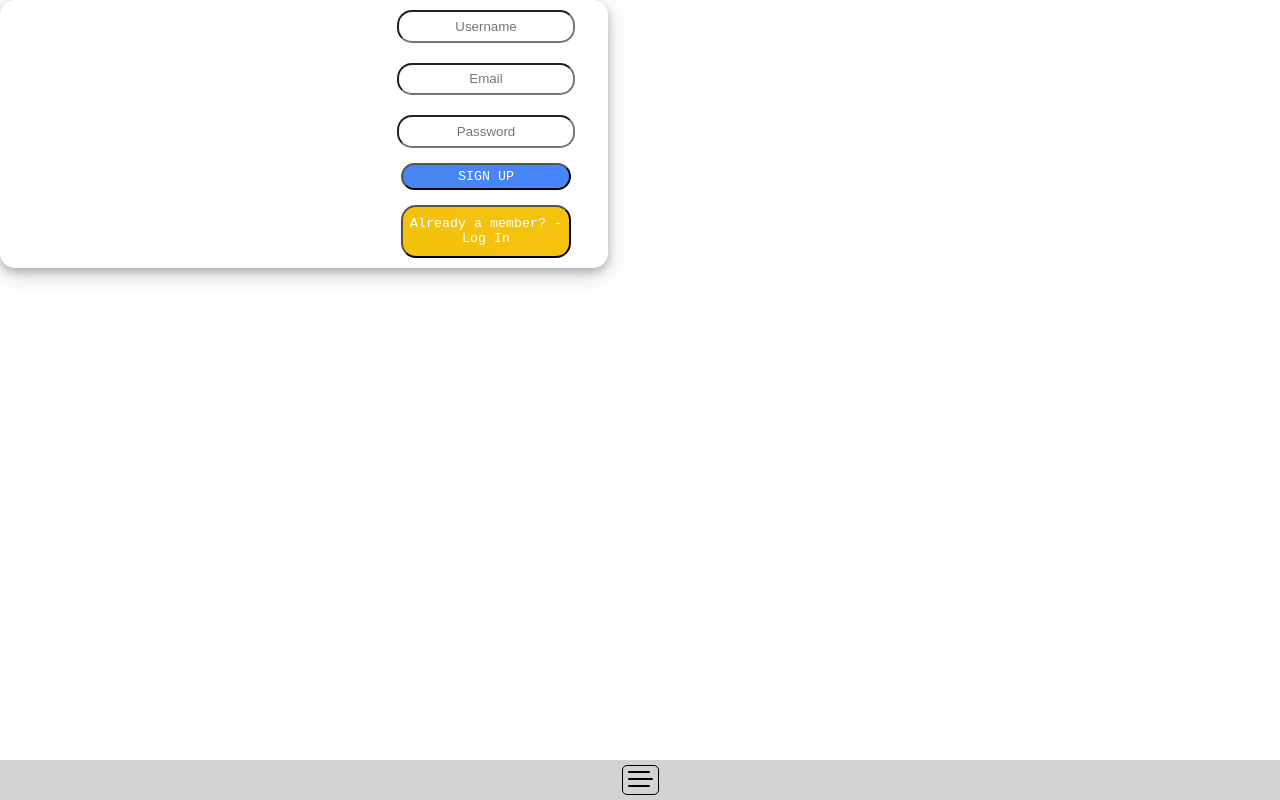
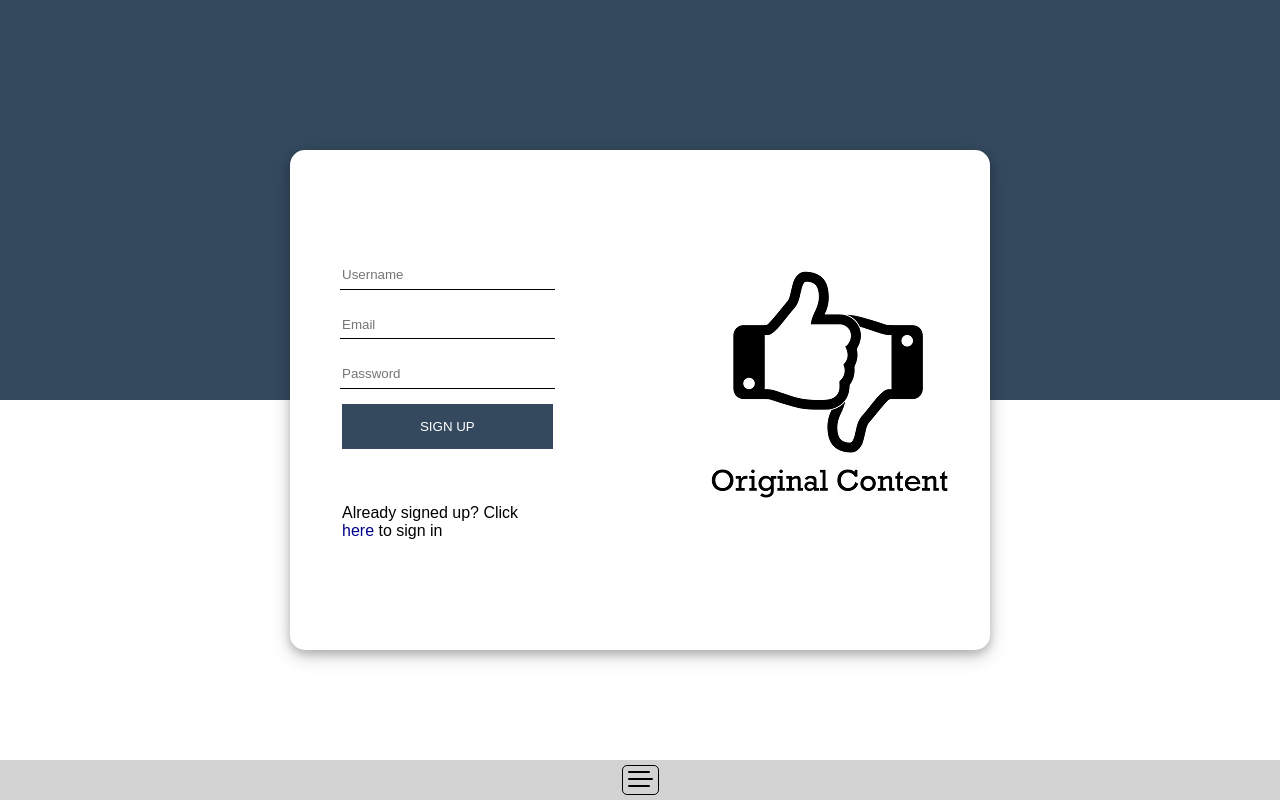
Before and after one commit to oskarits/MediaShare, a website: page Components/signUp/signUp.html in a window 1280 px wide. Drawn offline with Linux system fonts and the light colour scheme.

Commit message:
styles signUp page, added CSS variable for main color

```diff
--- a/Components/home/style.css
+++ b/Components/home/style.css
@@ -5,9 +5,11 @@
 */
 
 
-/* Color Scheme
-    #454545 - black for text
-*/
+/* Color Scheme  */
+:root {
+    --main-color: #34495E;
+}
+
 
 
 
@@ -15,25 +17,6 @@
 
 h1, h2, h3, h4, h5, p {
     font-family: 'Didact Gothic', sans-serif;
-}
-
-body {
-    max-width: 38rem;
-    /* padding: 2rem;
-    margin: auto; */
-    font-family: Arial, Helvetica, sans-serif;
-}
-
-#miniProfile {
-    background-color: pink;
-    border-radius: 50%;
-    float: right;
-    height: 10px;
-    widows: 10px;;
-}
-
-main {
-    top: 40%;
 }
 
 #quote {
@@ -55,6 +38,10 @@ main {
     height: 100%;
 }
 
+.image {
+    width: 70%;
+}
+
 .image p {
     text-align: center;
 }
--- a/Components/profile/style.css
+++ b/Components/profile/style.css
@@ -8,6 +8,9 @@
 /* Color Scheme
     #454545 - black for text
 */
+:root {
+    --main-color: #34495E;
+}
 
 
 
@@ -27,7 +30,7 @@ body {
 }
 
 .profilePic {
-    background: linear-gradient(to top, white 50%, teal 50%);
+    background: linear-gradient(to top, white 50%, var(--main-color) 50%);
     background-size: auto;
     display: flex;
     flex-flow: row wrap;
--- a/Components/signUp/signUp.html
+++ b/Components/signUp/signUp.html
@@ -29,13 +29,13 @@
             </div>
 
     <div class="main">
-        <div class="container">
+        <div class="containerLogIn">
             <form class="logIn">
                 <input type="text" placeholder="Username">
                 <input type="email" placeholder="Email">
                 <input type="password" placeholder="Password">
-                <button type="submit">SIGN UP</button>
-                <button id="login" type="submit">Already a member? - Log In</button>
+                <button id=signUpButton type="submit">SIGN UP</button>
+                <p id="logInButton">Already signed up? Click <a type="submit" href="/">here</a> to sign in</p>
             </form>
         </div>
     </div>
--- a/Components/signUp/style.css
+++ b/Components/signUp/style.css
@@ -1,27 +1,25 @@
-.main {
-    /* margin-top: 75%; */
-    /* min-height: 100%; */
-    display: flex;
-    flex-flow: column wrap;
-    justify-content: center;
-    align-content: center;
+:root {
+    --main-color: #34495E;
 }
 
-.container {
+
+.main {
     display: flex;
     flex-flow: row wrap;
-    justify-self: center;
-    align-self: center;
-    /* border: solid 1px black; */
-    /* min-height: 80%; */
-    /* min-width: 95%; */
+    justify-content: center;
+    align-items: center;
+    min-height: 100vh;
+    background: linear-gradient(to top, white 50%, var(--main-color) 50%);
+}
+
+.containerLogIn {
+    display: flex;
+    flex-flow: row wrap;
+    justify-content: start;
+    align-items: center;
     border-radius: 15px;
-    /* position: relative; */
     box-shadow: 0 4px 8px 0 rgba(17, 5, 5, 0.2), 0 6px 20px 0 rgba(0, 0, 0, 0.19);
     background-color: #FFF;
-    /* top: 50%; */
-    /* -ms-transform: translateY(-50%);
-    transform: translateY(-50%); */
 }
 
 form {
@@ -29,57 +27,54 @@ form {
     flex-flow: column wrap;
     justify-items: center;
     align-items: center;
-
 }
 
 .logIn input {
     display: flex;
     flex-flow: column wrap;
     justify-content: space-between;
-    margin: 10px 10px;
-    border-radius: 15px;
-    width: 70%;
+    margin: 10px 50px;
+    /* border-radius: 15px; */
+    border: none;
+    border-bottom: solid .5px black;
+    /* width: 70%; */
     height: 2em;
-    text-align: center;
+    width: 70%
 }
 
-.logIn button {
+#signUpButton {
+    background-color: var(--main-color);
+    margin: 5px 10px;
+    color: #fff;
     width: 70%;
-    height: 2em;
-    background-image: linear-gradient(45deg, #4885ed 0%, #4885ff 100%);
-    border-radius: 15px;
-    margin: 5px 10px;
-    transition: .4s;
-    color: #fff;
-    font-family: "Courier New", sans-serif;
+    padding: 15px 15px;
 }
 
-#login {
+#logInButton {
     width: 70%;
-    height: 4em;
-    background-image: linear-gradient(45deg,  #f4c20d 0%,  #f4c30f 100%);
-    border-radius: 15px;
     margin: 10px 10px;
-    transition: .4s;
-    color: #fff;
+    width: 70%;
+    margin-top: 50px;
 }
 
-#login:hover {
-    background-image: linear-gradient(45deg, #FFC107 0%, #f76a35 100%);
-    width: 71%;
-    height: 4.1em;
+#logInButton a {
+    color: darkblue;
 }
 
-.logIn button:hover {
-    background-image: linear-gradient(45deg, #008080 0%, #999900 100%);
-    width: 71%;
-    height: 4.1em;
+#logInButton a:hover {
+    text-decoration: underline;
+    transition: .4s;
 }
 
 /* MEDIA QUERYS */
 
-/* @media (max-width: 767px) {
-    .navbar{
-        display: none;
+@media only screen and (min-width: 700px) {
+    .containerLogIn {
+        height: 500px;
+        width: 700px;
+        background-image: url('/Assets/img/thumbsUp.jpeg');
+        background-position-x: 300px;
+        background-position-y: 100px;
+        background-repeat: no-repeat;
     }
-} */
+}
--- a/global/global.css
+++ b/global/global.css
@@ -2,6 +2,10 @@
 Oskari Sieranen
 Tuomas Paavolainen
 Otto Söderlund */
+
+:root {
+    --main-color: #34495E;
+}
 
 h1, h2, h3, h4, h5, p {
     font-family: 'Didact Gothic', sans-serif;
@@ -22,9 +26,13 @@ html {
 }
 
 body {
-    max-width: 38rem;
+    /* max-width: 38rem; */
     margin: 0;
     font-family: Arial, Helvetica, sans-serif;
+}
+
+button {
+    border: none;
 }
 
 /* NAVIGATION */
@@ -35,7 +43,7 @@ body {
     padding: 0;
     text-decoration: none;
     display: none;
-    flex-flow: column-reverse wrap;
+    flex-flow: column wrap;
     justify-items: center;
     align-items: center;
     justify-self: center;
@@ -147,12 +155,10 @@ body {
 
     #homeMain {
         display: flex;
-        flex-flow: row wrap;
+        flex-flow: column wrap;
         justify-content: center;
-
+        align-items: center;
     }
 
-    #profilePage {
-        /* min-width: 100%; */
-    }
+
 }
```
Also changed, not shown: Components/home/index.html (+2 -4 lines), Assets/img/thumbsUp.jpeg (added), Assets/img/thumbsUpLarge.jpg (added).
